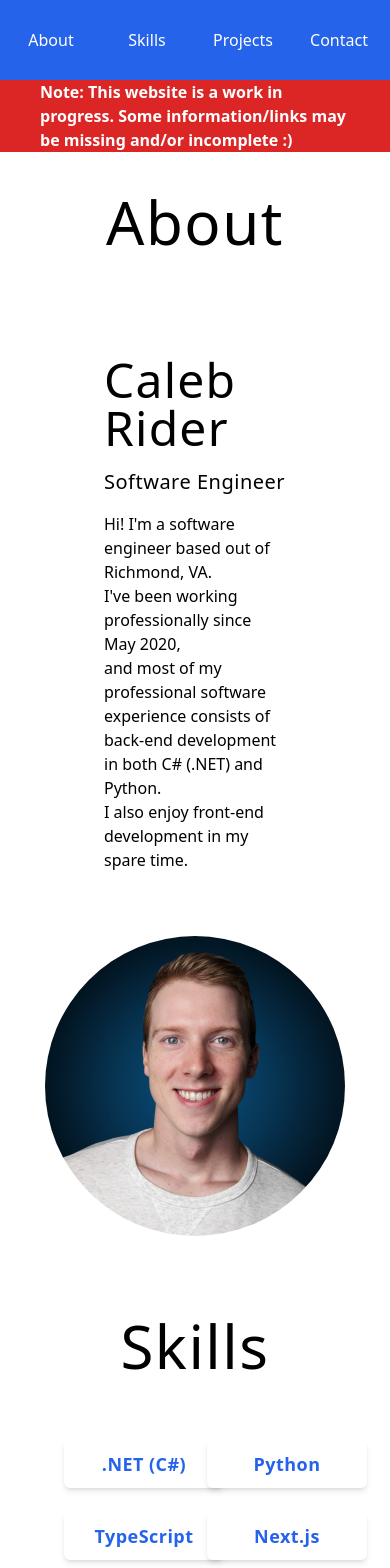
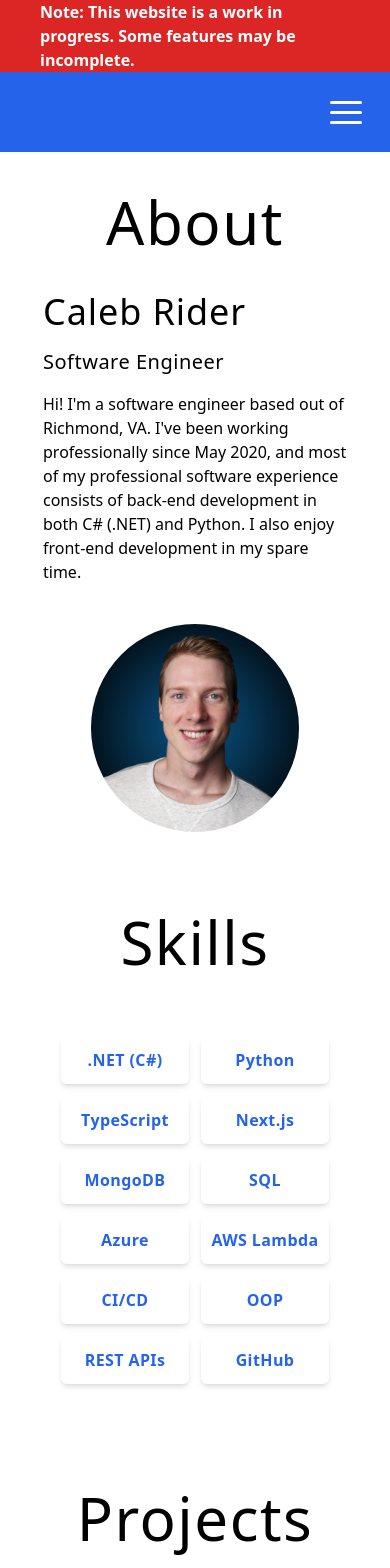
Before and after one commit to calebrider/personal-website, a Next.js app: page / in a window 390 px wide. Shown: the top 1568 px of the page. Built offline with nearby package versions, Linux system fonts and the light colour scheme.

Commit message:
added hamburger icon & formatted component spacing

```diff
--- a/app/components/about/page.tsx
+++ b/app/components/about/page.tsx
@@ -6,24 +6,23 @@ export default function About() {
             <div className="flex justify-center w-full">
                 <h1 className="text-6xl tracking-wide pt-10">About</h1>
             </div>
-            <div className="flex flex-wrap items-center justify-around p-10">
-                <div className="flex flex-col space-y-4 m-6 p-10">
-                    <h1 className="text-5xl tracking-wide">Caleb Rider</h1>
+            <div className="flex flex-col items-center justify-around pb-10">
+                <div className="flex flex-col space-y-4 max-w-sm lg:max-w-lg p-10">
+                    <h1 className="text-4xl tracking-wide">Caleb Rider</h1>
                     <h2 className="text-xl tracking-wide">Software Engineer</h2>
-                    <p>Hi! I&apos;m a software engineer based out of Richmond, VA.<br/>
-                    I&apos;ve been working professionally since May 2020,<br/>
-                    and most of my professional software experience consists of<br/>
-                    back-end development in both C# (.NET) and Python.<br/>
+                    <p>Hi! I&apos;m a software engineer based out of Richmond, VA.
+                    I&apos;ve been working professionally since May 2020,
+                    and most of my professional software experience consists of
+                    back-end development in both C# (.NET) and Python.
                     I also enjoy front-end development in my spare time.
                     </p>
                 </div>
-                <div className="min-w-max">
+                <div className="relative w-52 h-52 sm:w-72 sm:h-72">
                     <Image
-                        className="rounded-full"
+                        className="rounded-full w-auto"
                         src="/headshot.jpg"
                         alt="Headshot"
-                        width={300}
-                        height={300}
+                        fill={true}
                         priority
                     />
                 </div>
--- a/app/components/contact/page.tsx
+++ b/app/components/contact/page.tsx
@@ -1,3 +1,4 @@
+import Link from 'next/link';
 import { FaLinkedin, FaGithub } from 'react-icons/fa';
 import { MdEmail } from 'react-icons/md'
 
@@ -7,10 +8,16 @@ export default function Contact() {
             <div className="flex justify-center w-full">
                 <h1 className="text-6xl tracking-wide pt-10">Contact</h1>
             </div>
-            <div className="grid grid-cols-3 gap-10 p-10 m-6">
-                <FaLinkedin size={50} color={"rgb(37 99 235)"} className="hover:cursor-pointer hover:scale-105 duration-200 ease-in-out"/>
-                <MdEmail size={50} color={"rgb(37 99 235)"} className="hover:cursor-pointer hover:scale-105 duration-200 ease-in-out"/>
-                <FaGithub size={50} color={"rgb(37 99 235)"} className="hover:cursor-pointer hover:scale-105 duration-200 ease-in-out"/>
+            <div className="grid grid-cols-3 gap-10 p-10 my-6">
+                <Link href="https://www.linkedin.com/in/calebrider/">
+                    <FaLinkedin size={50} color={"rgb(37 99 235)"} className="hover:cursor-pointer hover:scale-105 duration-200 ease-in-out"/>
+                </Link>
+                <Link href="mailto: calebrider.dev@gmail.com">
+                    <MdEmail size={50} color={"rgb(37 99 235)"} className="hover:cursor-pointer hover:scale-105 duration-200 ease-in-out"/>
+                </Link>
+                <Link href="https://www.linkedin.com/in/calebrider/">
+                    <FaGithub size={50} color={"rgb(37 99 235)"} className="hover:cursor-pointer hover:scale-105 duration-200 ease-in-out"/>
+                </Link>
             </div>
             <div className="flex items-center justify-center pb-20">
                 <p>Don&apos;t hesitate to reach out!</p>
--- a/app/components/navigation/navbar/page.tsx
+++ b/app/components/navigation/navbar/page.tsx
@@ -1,4 +1,5 @@
 import Link from "next/link";
+
 
 export default function Navbar() {
     var linkText = ["About", "Skills", "Projects", "Contact"]
@@ -6,12 +7,12 @@ export default function Navbar() {
 
     return (
       <>
-        <div className="flex justify-center object-top bg-blue-600 h-20 sticky top-0 w-full">
+        <div className="flex justify-end items-center sm:justify-center object-top bg-blue-600 h-20 w-full">
             <ul className="flex items-center">
                 {linkText.map((text: string) => (
                     <li key={text}>
                         <Link href={hrefSymbol + text.toLowerCase()}>
-                            <span className="flex items-center justify-center w-24 h-20 px-4 hover:bg-blue-700 duration-200 ease-in-out text-white">{text}</span>
+                            <span className="flex items-center justify-center w-24 h-20 px-2 hover:bg-blue-700 duration-200 ease-in-out text-white">{text}</span>
                         </Link>
                     </li>
                 ))}
--- /dev/null
+++ b/app/components/navigation/navdrop/page.tsx
@@ -0,0 +1,25 @@
+"use client";
+
+import Link from "next/link";
+import Hamburger from "hamburger-react";
+import { useState } from "react";
+
+
+export default function Navdrop() {
+    var linkText = ["About", "Skills", "Projects", "Contact"]
+    var hrefSymbol: string = "#"
+
+    const [isOpen, setIsOpen] = useState(false)
+    const handleClick = () => {
+        setIsOpen(!isOpen)
+    }
+    return (
+      <>
+        <div className="flex justify-end items-center sm:justify-center object-top bg-blue-600 h-20 w-full">
+            <div className="flex mr-5">
+                <Hamburger toggled={isOpen} toggle={handleClick} rounded color="#fff"/>
+            </div>
+        </div>
+      </>
+    )
+  }
--- a/app/components/navigation/page.tsx
+++ b/app/components/navigation/page.tsx
@@ -1,9 +1,15 @@
 import Navbar from "./navbar/page";
+import Navdrop from "./navdrop/page";
 
 export default function Navigation() {
     return (
-      <>
-        <Navbar/>
-      </>
+      <div className="sticky top-0 z-50 w-full">
+        <div className="hidden sm:contents">
+          <Navbar/>
+        </div>
+        <div className="contents sm:hidden">
+          <Navdrop/>
+        </div>
+      </div>
     )
   }
--- a/app/components/projects/page.tsx
+++ b/app/components/projects/page.tsx
@@ -1,18 +1,17 @@
 import Project from "./project/project"
 
 export default function Projects() {
-    var websiteTechnologies = ['TypeScript', 'Next.js', 'Tailwind CSS']
-    var projectTechnologies = ["MongoDB"]
-    var emptyTechnologies: any = []
+    var websiteTechnologies = ['Next.js', 'TypeScript', 'Tailwind CSS']
+    var projectTechnologies = ['Next.js', 'TypeScript', 'Tailwind CSS', 'MongoDB', 'Amadeus API']
+
     return (
         <div id="projects" className="scroll-mt-20">
             <div className="flex justify-center w-full">
                 <h1 className="text-6xl tracking-wide pt-10">Projects</h1>
             </div>
-            <div className="grid lg:grid-cols-3 gap-10 place-items-center m-6 p-10">
-                <Project title="This Website" technologies={websiteTechnologies} button="CODE"/>
-                <Project title="Something Else" technologies={projectTechnologies} button="SITE"/>
-                <Project technologies={emptyTechnologies}/>
+            <div className="grid lg:grid-cols-2 gap-10 place-items-center my-6 p-10">
+                <Project title="This Website" technologies={websiteTechnologies} button="CODE" url="https://github.com/calebrider/personal-website"/>
+                <Project title="Travel App" technologies={projectTechnologies} button="SITE" url=""/>
             </div>
         </div>
     )
--- a/app/components/projects/project/project.tsx
+++ b/app/components/projects/project/project.tsx
@@ -1,3 +1,5 @@
+import Link from "next/link"
+
 export default function Project(props: any) {
     return (
         <div className="flex flex-col shadow-md rounded-md w-60 h-96 overflow-hidden bg-white">
@@ -13,7 +15,7 @@ export default function Project(props: any) {
                 </ul>
             </div>
             <div className="flex justify-items-end justify-center items-center h-1/5">
-                <button className="bg-blue-600 hover:bg-blue-700 duration-200 ease-in-out w-40 h-1/2 rounded-md text-white">{props.button}</button>
+                <Link href={props.url} className="text-center align-middle bg-blue-600 hover:bg-blue-700 duration-200 ease-in-out w-40 py-2 rounded-md text-white">{props.button}</Link>
             </div>
         </div>
     )
--- a/app/components/skills/page.tsx
+++ b/app/components/skills/page.tsx
@@ -8,7 +8,7 @@ export default function Skills() {
             <div className="flex justify-center w-full">
                 <h1 className="text-6xl tracking-wide pt-10">Skills</h1>
             </div>
-            <div className="grid lg:grid-cols-4 md:grid-cols-3 grid-cols-2 gap-6 p-10 m-6 justify-center items-center">
+            <div className="grid lg:grid-cols-4 md:grid-cols-3 grid-cols-2 gap-3 sm:gap-5 py-10 my-6 justify-center items-center">
                 {skills.map((skill: string) => (
                     <Skill key={skill} skill={skill}/>
                 ))}
--- a/app/components/skills/skill/page.tsx
+++ b/app/components/skills/skill/page.tsx
@@ -1,7 +1,7 @@
 export default function Skill(props: any) {
     return (
-        <div className="flex m-auto flex-col justify-center items-center shadow-md rounded-md w-40 h-12 overflow-hidden bg-white text-blue-600 hover:bg-blue-600 hover:text-white duration-200 ease-in-out">
-            <span className="font-bold text-lg tracking-wide">{props.skill}</span>
+        <div className="flex m-auto flex-col justify-center items-center shadow-md rounded-md w-32 h-12 overflow-hidden bg-white text-blue-600 hover:bg-blue-600 hover:text-white duration-200 ease-in-out">
+            <span className="font-bold text-md sm:text-lg tracking-wide">{props.skill}</span>
         </div>
     )
   }
--- a/app/layout.tsx
+++ b/app/layout.tsx
@@ -1,6 +1,7 @@
 import type { Metadata } from 'next'
 import { Inter } from 'next/font/google'
 import './globals.css'
+import Navigation from './components/navigation/page'
 
 const inter = Inter({ subsets: ['latin'] })
 
@@ -15,8 +16,13 @@ export default function RootLayout({
   children: React.ReactNode
 }) {
   return (
-    <html lang="en" className="scroll-smooth min-h-screen">
-      <body className="min-h-screen">{children}</body>
+    <html lang="en" className="scroll-smooth">
+      <body className="flex flex-col max-w-screen min-h-screen">
+        <span className='flex justify-center px-10 bg-red-600 font-bold text-white w-full'>
+          Note: This website is a work in progress. Some features may be incomplete.
+        </span>
+        {children}
+      </body>
     </html>
   )
 }
--- a/app/page.tsx
+++ b/app/page.tsx
@@ -8,9 +8,6 @@ export default function Home() {
   return (
     <main className="flex flex-col items-center min-h-screen bg-white">
       <Navigation/>
-      <span className='flex justify-center px-10 bg-red-600 font-bold text-white w-full'>
-        Note: This website is a work in progress. Some information/links may be missing and/or incomplete :)
-      </span>
       <About/>
       <Skills/>
       <Projects/>
--- a/package.json
+++ b/package.json
@@ -9,6 +9,7 @@
     "lint": "next lint"
   },
   "dependencies": {
+    "hamburger-react": "^2.5.0",
     "next": "13.5.5",
     "react": "^18",
     "react-dom": "^18",
```
Also changed, not shown: 1 other file (tests, documents, lock files or other folders).
